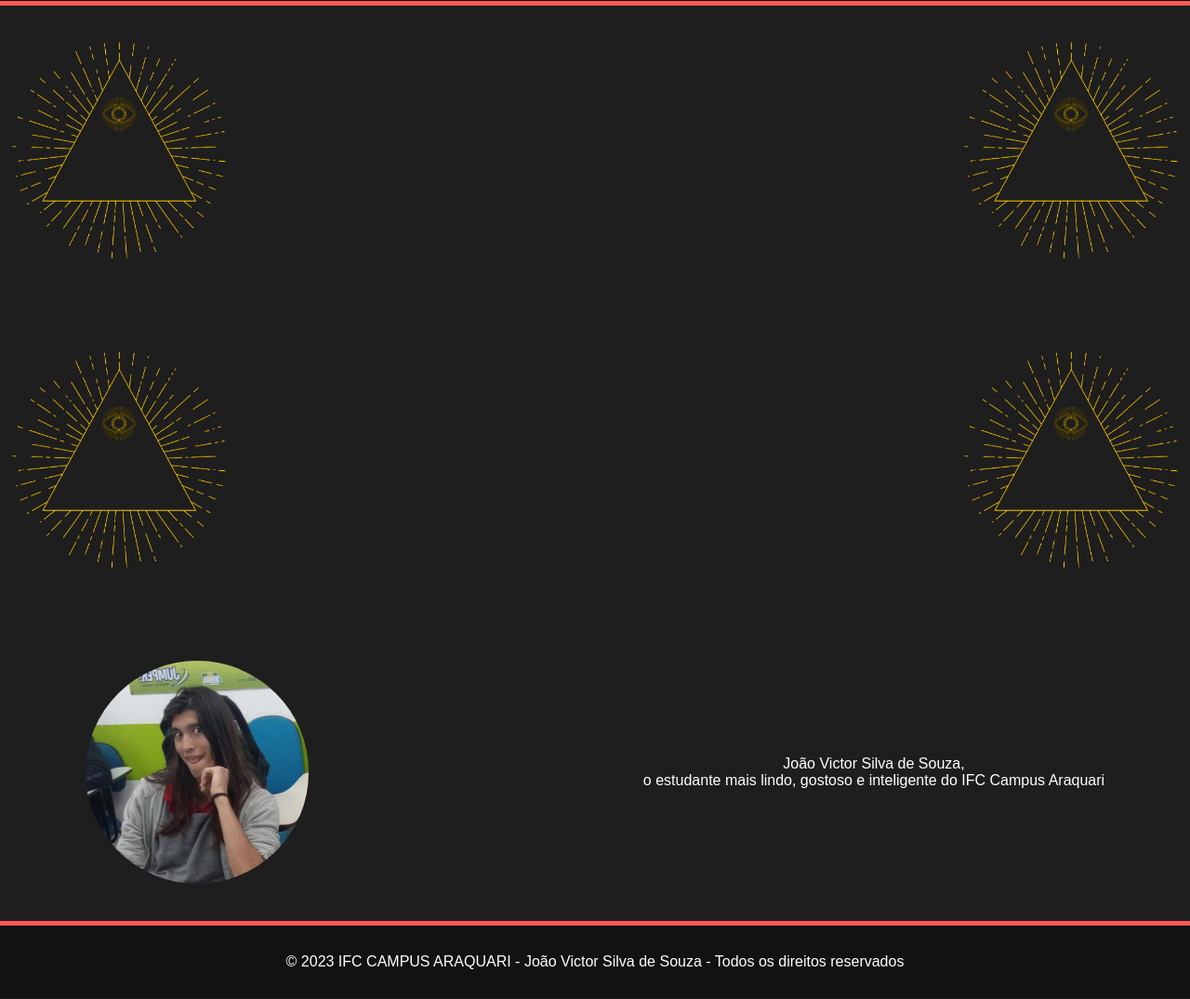
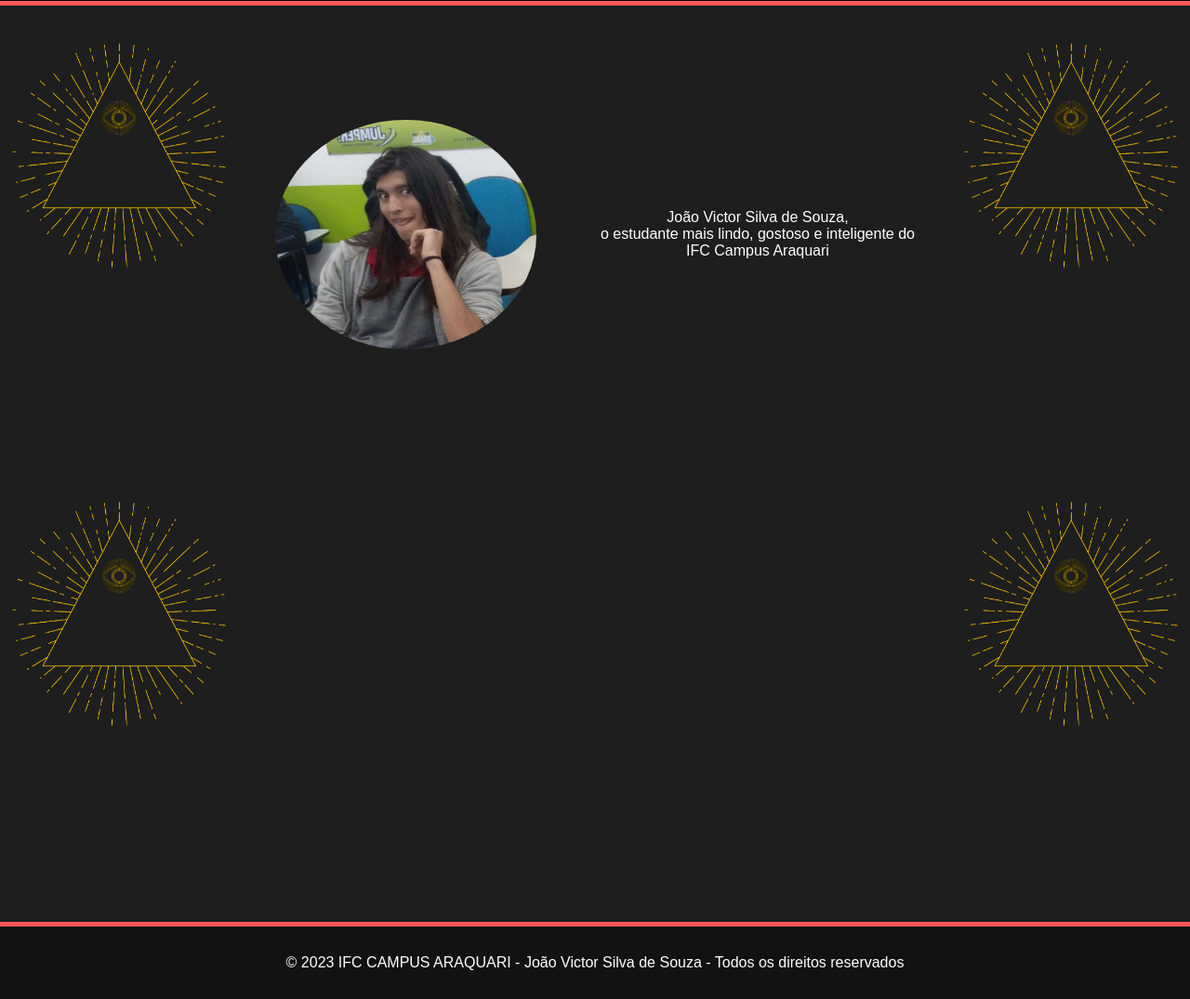
Before and after one commit to Jaotarzan/jornalzin, a plain HTML site: page src/view/autor.html in a window 1280 px wide. Shown: the part 103-1178 px from the top of the page at 93% size. Drawn offline with Linux system fonts and the light colour scheme.

Commit message:
terminado

```diff
--- a/src/css/style.css
+++ b/src/css/style.css
@@ -80,6 +80,7 @@ a:hover::after {
     align-items: center;
     justify-content: center;
     margin: 40px;
+    grid-row: 1 /span 2;
 }
 
 .logo-container p {
@@ -87,10 +88,10 @@ a:hover::after {
 }
 
 .logo-container img {
-    width: 20%;
-    height: 20%;
+    width: 60%;
+    height: 60%;
     border-radius: 50%;
-    margin-right: 30%;
+    margin-right: 10%;
 }
 
 /* Artigo */
--- a/src/view/autor.html
+++ b/src/view/autor.html
@@ -22,24 +22,24 @@
   </header>
   <main>
     <aside style="grid-column: 1; grid-row: 1;">
-      <img src="../img/logo-removebg-preview.png" alt="" width="100%" height="100%">
+      <img src="../img/logo-removebg-preview.png" alt="" width="100%" height="70%">
     </aside>
+    <div class="logo-container" style="grid-column: 2; grid-row: 1;">
+      <img src="../img/eu.jpg" alt="Foto do Jornalista">
+      <p>João Victor Silva de Souza,<br> o estudante mais lindo, gostoso e inteligente do IFC Campus Araquari</p>
+    </div>
     <aside style="grid-column: 3; grid-row: 1;">
-      <img src="../img/logo-removebg-preview.png" alt="" width="100%" height="100%"
+      <img src="../img/logo-removebg-preview.png" alt="" width="100%" height="70%"
         style="animation-direction: reverse;">
     </aside>
     <aside style="grid-column: 1; grid-row: 2;">
-      <img src="../img/logo-removebg-preview.png" alt="" width="100%" height="100%"
+      <img src="../img/logo-removebg-preview.png" alt="" width="100%" height="70%"
         style="animation-direction: reverse;">
     </aside>
     <aside style="grid-column: 3; grid-row: 2;">
-      <img src="../img/logo-removebg-preview.png" alt="" width="100%" height="100%">
+      <img src="../img/logo-removebg-preview.png" alt="" width="100%" height="70%">
     </aside>
   </main>
-  <div class="logo-container">
-    <img src="../img/eu.jpg" alt="Foto do Jornalista" style="grid-column: 2; grid-row: 2;">
-    <p>João Victor Silva de Souza,<br> o estudante mais lindo, gostoso e inteligente do IFC Campus Araquari</p>
-  </div>
   <footer>
     © 2023 IFC CAMPUS ARAQUARI - João Victor Silva de Souza - Todos os direitos reservados
   </footer>
```
